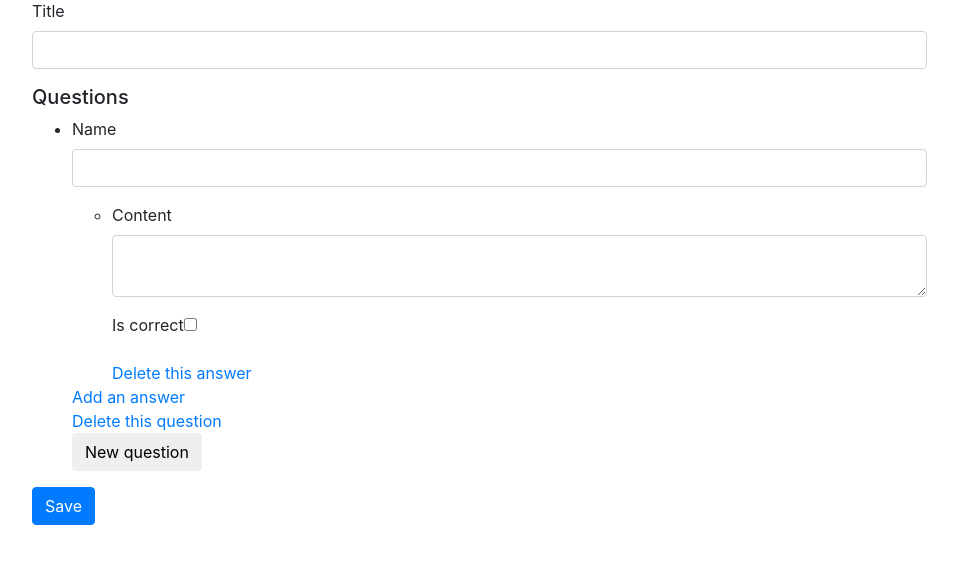
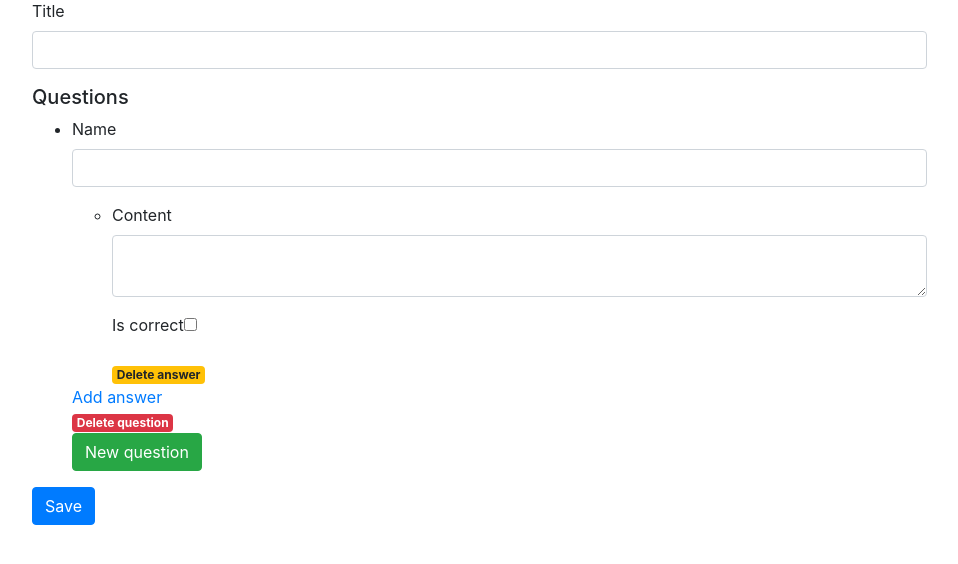
Before and after one commit to FlintMayers/quiz_builder, a Symfony app: template templates/quiz/edit.html.twig in a window 1280 px wide. Shown: the part 115-679 px from the top of the page, without its empty margins (68-1026 px from the left). Run offline with Twig, Linux system fonts and the light colour scheme; the template is opened without the code that fills it: most values are stand-ins (such as "Sample title", 1, 10 or a date in 2020); form fields are guessed from the names that the template uses; some libraries are stand-ins or nearby versions.

Commit message:
add bootstrap styling

```diff
--- a/templates/quiz/edit.html.twig
+++ b/templates/quiz/edit.html.twig
@@ -20,13 +20,18 @@
                         <li class="answer">
                             {{ form_row(answer.content) }}
                             {{ form_row(answer.isCorrect) }}
-                            <a href="#" class="delete_answer_link">Delete this answer</a>
+                            <a href="#" class="delete_answer_link">
+                                <span class="badge badge-warning">Delete answer</span>
+                            </a>
                         </li>
                     {% endfor %}
                 </ul>
-                <a href="#" class="add_another_answer_link">Add an answer</a>
+                <a href="#" class="add_another_answer_link">Add answer</a>
                 <br>
-                <a href="#" class="delete_question_link">Delete this question</a>
+
+                <a href="#" class="delete_question_link label label-warning">
+                    <span class="badge badge-danger">Delete question</span>
+                </a>
                 <br>
             </li>
         {% endfor %}
@@ -40,7 +45,7 @@
         var $collectionHolder;
 
         // setup an "New question" link
-        var $addQuestionLink = $('<button href="#" class="add_question_link btn btn-sucess">New question</button>');
+        var $addQuestionLink = $('<button href="#" class="add_question_link btn btn-success">New question</button>');
         var $newLinkLi = $addQuestionLink;
 
         $(document).ready(function() {
@@ -148,7 +153,7 @@
         }
 
         function addQuestionFormDeleteLink($questionFormLi) {
-            var $removeFormA = $('<a href="#" class="delete_question_link" >Delete this question</a>');
+            var $removeFormA = $('<a href="#" class="delete_question_link" ><span class="badge badge-danger">Delete question</span></a>');
             $questionFormLi.append($removeFormA);
 
             $removeFormA.on('click', function(e) {
@@ -158,7 +163,7 @@
         }
 
         function addAnswerFormDeleteLink($questionFormLi) {
-            var $removeFormA = $('<a href="#" class="delete_answer_link">Delete this answer</a>');
+            var $removeFormA = $('<a href="#" class="delete_answer_link"><span class="badge badge-warning">Delete answer</span></a>');
             $questionFormLi.append($removeFormA);
 
             $removeFormA.on('click', function(e) {
--- a/templates/quiz/new.html.twig
+++ b/templates/quiz/new.html.twig
@@ -32,7 +32,7 @@
         var $collectionHolder;
 
         // setup an "Add question" link
-        var $addQuestionLink = $('<button href="#" class="add_question_link btn btn-sucess">Add question</button>');
+        var $addQuestionLink = $('<button href="#" class="add_question_link btn btn-success">Add question</button>');
         var $newLinkLi = $addQuestionLink;
 
         $(document).ready(function() {
@@ -119,7 +119,7 @@
         }
 
         function addQuestionFormDeleteLink($questionFormLi) {
-            var $removeFormA = $('<a href="#">Delete this question</a>');
+            var $removeFormA = $('<a href="#" class="delete_question_link" ><span class="badge badge-danger">Delete question</span></a>');
             $questionFormLi.append($removeFormA);
 
             $removeFormA.on('click', function(e) {
@@ -129,7 +129,7 @@
         }
 
         function addAnswerFormDeleteLink($questionFormLi) {
-            var $removeFormA = $('<a href="#">Delete this answer</a>');
+            var $removeFormA = $('<a href="#" class="delete_answer_link"><span class="badge badge-warning">Delete answer</span></a>');
             $questionFormLi.append($removeFormA);
 
             $removeFormA.on('click', function(e) {
```
